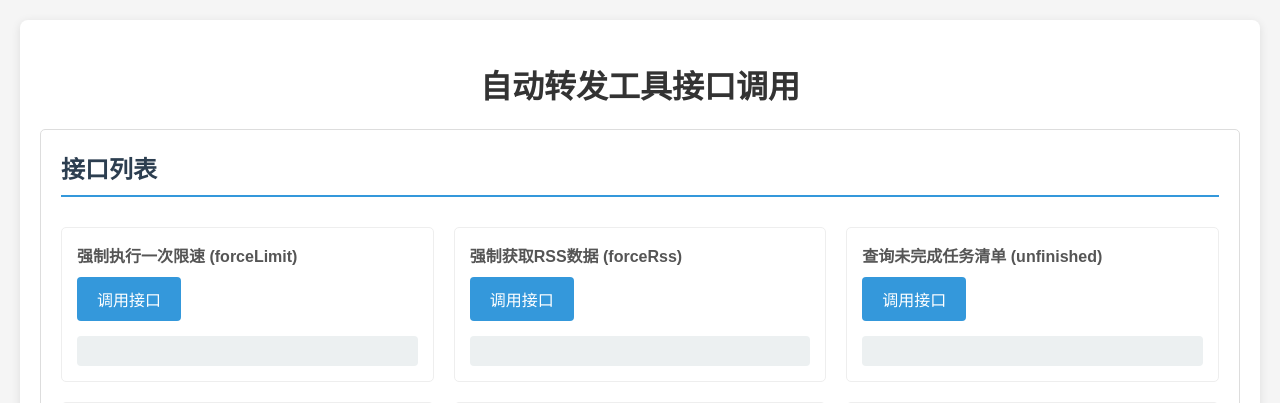
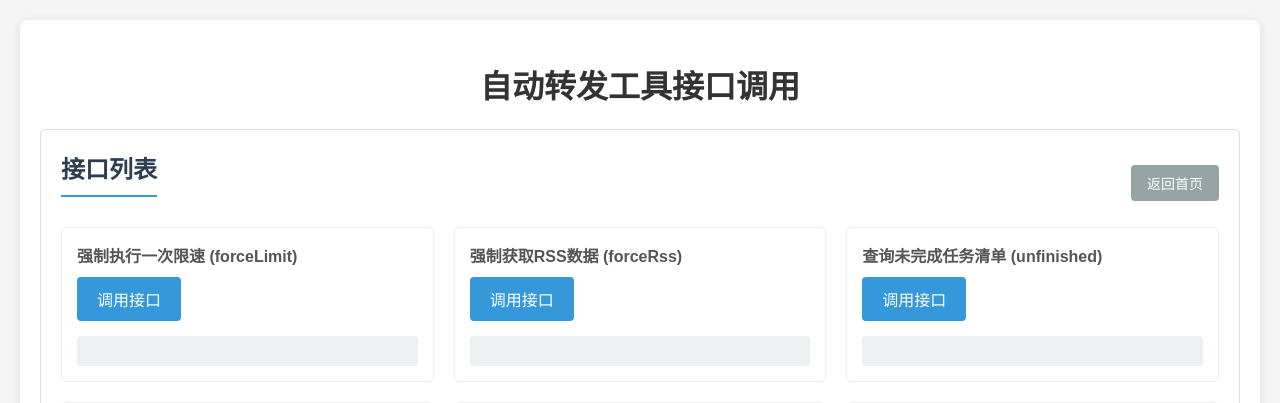
Before and after one commit to SaintVamp/ADTU, a Python web app: template templates/interface.html in a window 1280 px wide. Shown: the top 403 px of the page. Run offline with Jinja, Linux system fonts and the light colour scheme; the template is opened without the code that fills it, so the values that code supplies are empty.

Commit message:
网页增加返回按钮

```diff
--- a/compiled_hashes.json
+++ b/compiled_hashes.json
@@ -197,9 +197,9 @@
     "model_config/site/pt.baozi.cc.toml": "d5df3730cb5c6bf4be136f9a1d3eb7c6",
     "model_config/model-forbidden.toml": "0bfe776bf1ab067859392b387080ec4c",
     "templates/index.html": "08149c0a9785038a033d48813a8222bc",
-    "templates/config.html": "e57000850dc378503658e5dc35cecbfe",
-    "templates/interface.html": "63d9003c65e378bd214e31c73afeec29",
+    "templates/config.html": "e890e69f8ed4f2ccadb3990b7a2bbede",
+    "templates/interface.html": "0097c2d3fd315539dd2b4784263f370d",
     "templates/favicon.ico": "55078cdefc012622fb33347af42b1c0e"
   },
-  "last_git_commit": "1eeb7a3a9892f61b78db1d954d22fd5c062ac185"
+  "last_git_commit": "8bba6a3c51c5827b937635281d2360639ae99333"
 }
--- a/run.py
+++ b/run.py
@@ -1,8 +1,8 @@
 from atut_serv import start_serv
 from util.svlog import logs
 
-ver = "2026-01-03 19:01:07"
-ts = 1767438067
+ver = "2026-01-04 09:57:07"
+ts = 1767491827
 if __name__ == '__main__':
     logs.logger.info(f'下载转发端主程序启动，V1.0.1 ver={ver}')
     start_serv(ts)
--- a/templates/interface.html
+++ b/templates/interface.html
@@ -124,16 +124,30 @@
                 min-width: 100%;
             }
         }
+
+        .back-button {
+            background-color: #95a5a6;
+            color: white;
+            padding: 8px 16px;
+            text-decoration: none;
+            border-radius: 4px;
+            font-size: 14px;
+            transition: background-color 0.3s;
+        }
+
+        .back-button:hover {
+            background-color: #7f8c8d;
+        }
     </style>
 </head>
 <body>
 <div class="container">
     <h1>自动转发工具接口调用</h1>
-
-
     <div class="api-section">
-        <h2 class="section-title">接口列表</h2>
-
+        <div style="display: flex; justify-content: space-between; align-items: center;">
+            <h2 class="section-title">接口列表</h2>
+            <a href="/" class="back-button">返回首页</a>
+        </div>
         <div class="interface-row">
             <!-- forceLimit -->
             <div class="interface-container">
@@ -175,8 +189,6 @@
                 <button onclick="callApi('downloaded')">调用接口</button>
                 <div class="result" id="downloaded_result"></div>
             </div>
-
-
             <!-- torrentUpState -->
             <div class="interface-container">
                 <div class="interface-title">种子发布情况 (torrentUpState)</div>
@@ -188,8 +200,6 @@
                 <div class="result" id="torrentUpState_result"></div>
             </div>
         </div>
-
-
         <div class="interface-row">
             <!-- forceDownTorrent -->
             <div class="interface-container">
@@ -220,8 +230,6 @@
                 <div class="result" id="reload_result"></div>
             </div>
         </div>
-
-
         <div class="interface-row">
             <!-- reloadHash -->
             <div class="interface-container">
@@ -233,7 +241,6 @@
                 <button onclick="callApi('reloadHash')">调用接口</button>
                 <div class="result" id="reloadHash_result"></div>
             </div>
-
             <!-- reloadSite -->
             <div class="interface-container">
                 <div class="interface-title">对目标站重发所有种子 (reloadSite)</div>
@@ -245,7 +252,6 @@
                 <div class="result" id="reloadSite_result"></div>
             </div>
         </div>
-
         <div class="interface-row">
             <!-- change -->
             <div class="interface-container">
@@ -261,7 +267,6 @@
                 <button onclick="callApi('change')">调用接口</button>
                 <div class="result" id="change_result"></div>
             </div>
-
             <!-- addNewSite -->
             <div class="interface-container">
                 <div class="interface-title">新增站点快速增加本地发布任务 (addNewSite)</div>
@@ -277,8 +282,6 @@
                 <div class="result" id="addNewSite_result"></div>
             </div>
         </div>
-
-
         <!-- getHashInfo -->
         <div class="interface-container">
             <div class="interface-title">获取源种存储信息 (getHashInfo)</div>
@@ -291,7 +294,6 @@
             <button onclick="callApi('getHashInfo')">调用接口</button>
             <div class="result" id="getHashInfo_result"></div>
         </div>
-
         <!-- statistics -->
         <div class="interface-container">
             <div class="interface-title">统计站点发布数据 (statistics)</div>
```
Also changed, not shown: templates/config.html (+11 -0 lines).
